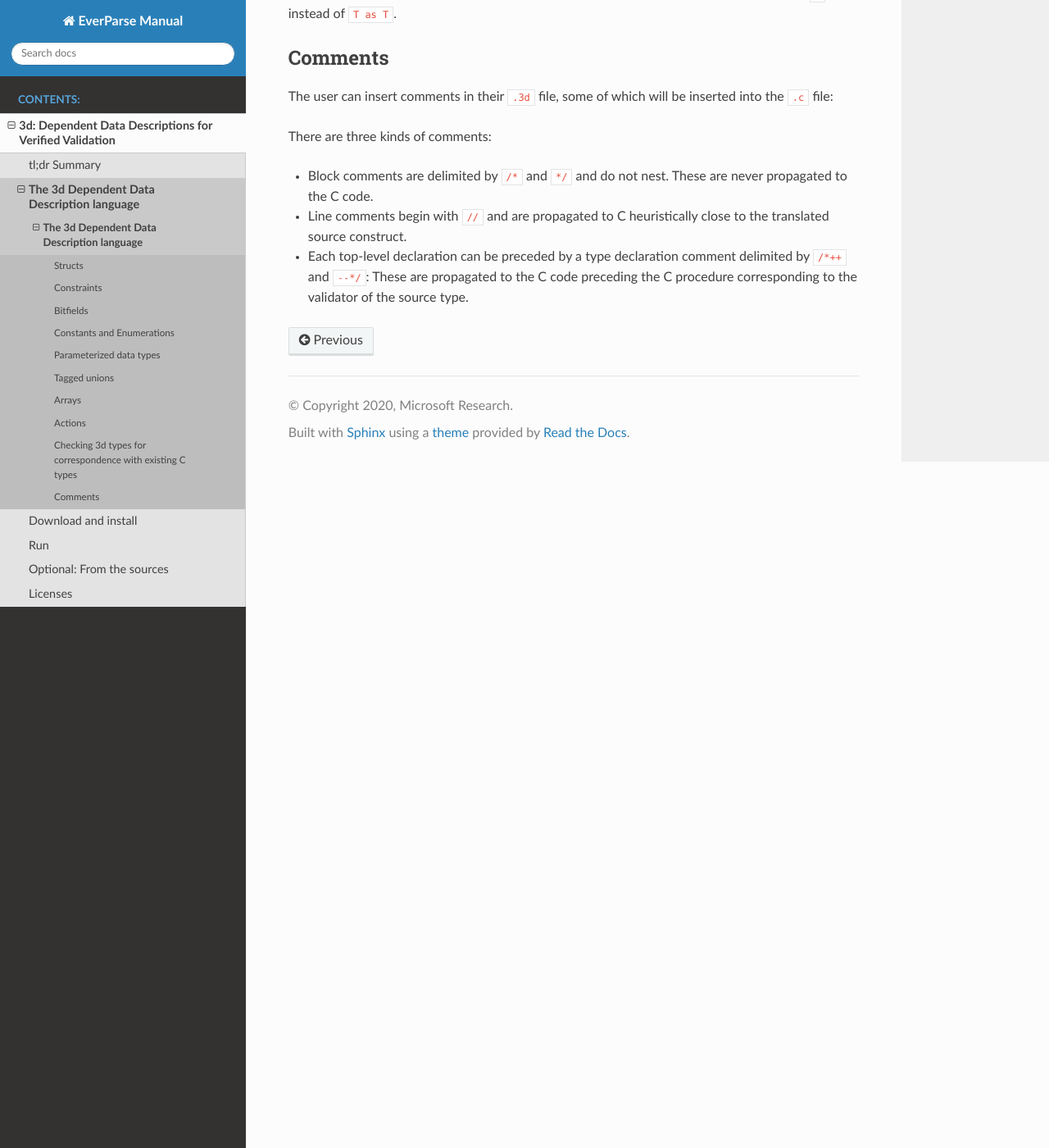
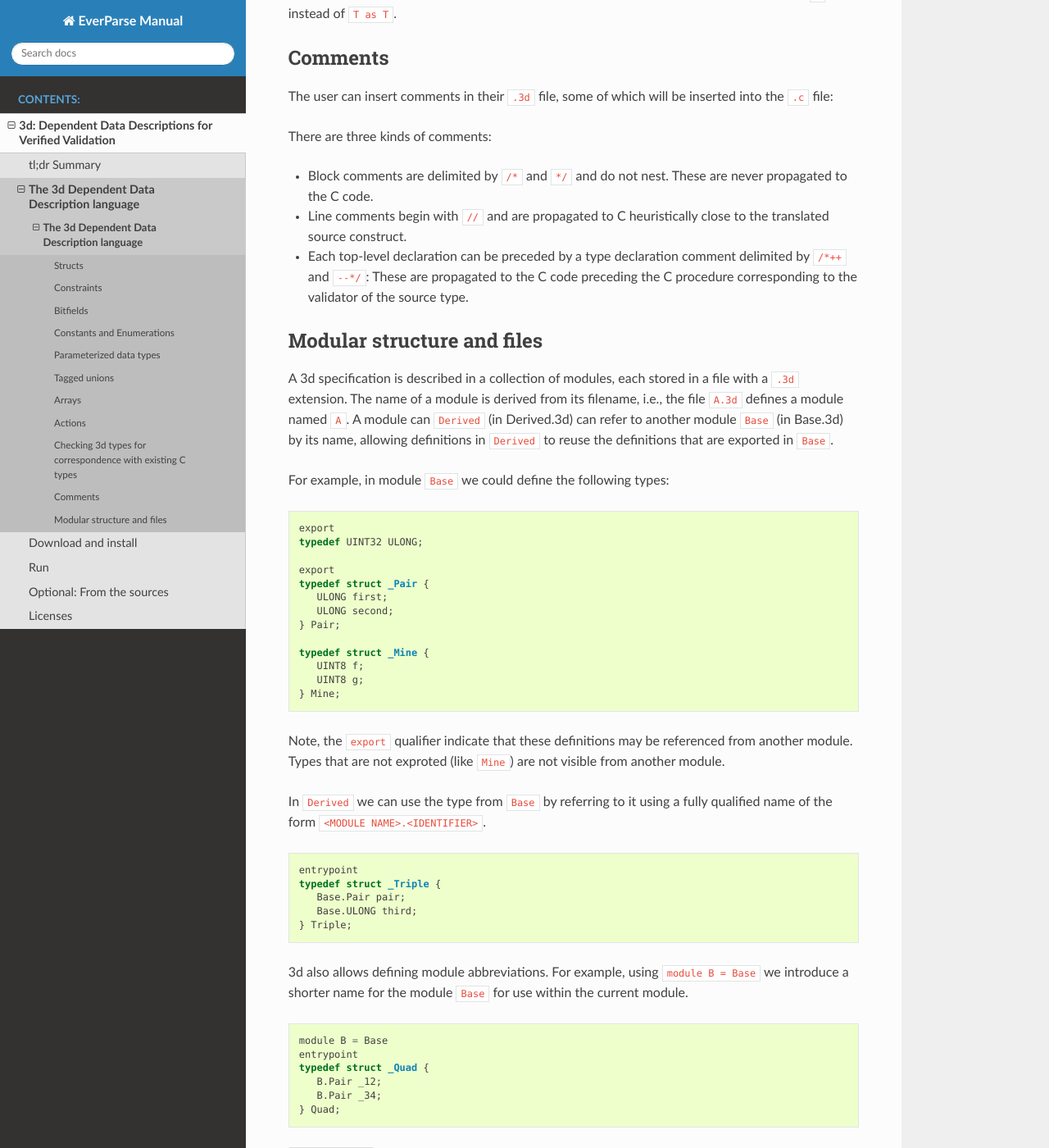
Before and after one commit to project-everest/project-everest.github.io, a Jekyll site: the page everparse/3d-lang.html, which Jekyll copies as it is, in a window 1280 px wide and 1400 px high, scrolled down 10779 px. Shown: the whole window at 82% size. Built offline with Jekyll 4.4.1, drawn with Linux system fonts in a browser that asks for light colours.

Commit message:
[CI] Refresh EverParse doc

```diff
--- a/everparse/3d-lang.html
+++ b/everparse/3d-lang.html
@@ -110,6 +110,7 @@
 <li class="toctree-l4"><a class="reference internal" href="#actions">Actions</a></li>
 <li class="toctree-l4"><a class="reference internal" href="#checking-3d-types-for-correspondence-with-existing-c-types">Checking 3d types for correspondence with existing C types</a></li>
 <li class="toctree-l4"><a class="reference internal" href="#comments">Comments</a></li>
+<li class="toctree-l4"><a class="reference internal" href="#modular-structure-and-files">Modular structure and files</a></li>
 </ul>
 </li>
 </ul>
@@ -709,6 +710,54 @@ the C code preceding the C procedure corresponding to the validator
 of the source type.</li>
 </ul>
 </div>
+<div class="section" id="modular-structure-and-files">
+<h2>Modular structure and files<a class="headerlink" href="#modular-structure-and-files" title="Permalink to this headline">¶</a></h2>
+<p>A 3d specification is described in a collection of modules, each
+stored in a file with a <code class="docutils literal notranslate"><span class="pre">.3d</span></code> extension. The name of a module is
+derived from its filename, i.e., the file <code class="docutils literal notranslate"><span class="pre">A.3d</span></code> defines a module
+named <code class="docutils literal notranslate"><span class="pre">A</span></code>. A module can <code class="docutils literal notranslate"><span class="pre">Derived</span></code> (in Derived.3d) can refer to
+another module <code class="docutils literal notranslate"><span class="pre">Base</span></code> (in Base.3d) by its name, allowing definitions
+in <code class="docutils literal notranslate"><span class="pre">Derived</span></code> to reuse the definitions that are exported in <code class="docutils literal notranslate"><span class="pre">Base</span></code>.</p>
+<p>For example, in module <code class="docutils literal notranslate"><span class="pre">Base</span></code> we could define the following types:</p>
+<div class="highlight-c notranslate"><div class="highlight"><pre><span></span><span class="n">export</span>
+<span class="k">typedef</span> <span class="n">UINT32</span> <span class="n">ULONG</span><span class="p">;</span>
+
+<span class="n">export</span>
+<span class="k">typedef</span> <span class="k">struct</span> <span class="nc">_Pair</span> <span class="p">{</span>
+   <span class="n">ULONG</span> <span class="n">first</span><span class="p">;</span>
+   <span class="n">ULONG</span> <span class="n">second</span><span class="p">;</span>
+<span class="p">}</span> <span class="n">Pair</span><span class="p">;</span>
+
+<span class="k">typedef</span> <span class="k">struct</span> <span class="nc">_Mine</span> <span class="p">{</span>
+   <span class="n">UINT8</span> <span class="n">f</span><span class="p">;</span>
+   <span class="n">UINT8</span> <span class="n">g</span><span class="p">;</span>
+<span class="p">}</span> <span class="n">Mine</span><span class="p">;</span>
+</pre></div>
+</div>
+<p>Note, the <code class="docutils literal notranslate"><span class="pre">export</span></code> qualifier indicate that these definitions may be
+referenced from another module. Types that are not exproted (like
+<code class="docutils literal notranslate"><span class="pre">Mine</span></code>) are not visible from another module.</p>
+<p>In <code class="docutils literal notranslate"><span class="pre">Derived</span></code> we can use the type from <code class="docutils literal notranslate"><span class="pre">Base</span></code> by referring to it
+using a fully qualified name of the form <code class="docutils literal notranslate"><span class="pre">&lt;MODULE</span> <span class="pre">NAME&gt;.&lt;IDENTIFIER&gt;</span></code>.</p>
+<div class="highlight-c notranslate"><div class="highlight"><pre><span></span><span class="n">entrypoint</span>
+<span class="k">typedef</span> <span class="k">struct</span> <span class="nc">_Triple</span> <span class="p">{</span>
+   <span class="n">Base</span><span class="p">.</span><span class="n">Pair</span> <span class="n">pair</span><span class="p">;</span>
+   <span class="n">Base</span><span class="p">.</span><span class="n">ULONG</span> <span class="n">third</span><span class="p">;</span>
+<span class="p">}</span> <span class="n">Triple</span><span class="p">;</span>
+</pre></div>
+</div>
+<p>3d also allows defining module abbreviations. For example, using
+<code class="docutils literal notranslate"><span class="pre">module</span> <span class="pre">B</span> <span class="pre">=</span> <span class="pre">Base</span></code> we introduce a shorter name for the module
+<code class="docutils literal notranslate"><span class="pre">Base</span></code> for use within the current module.</p>
+<div class="highlight-c notranslate"><div class="highlight"><pre><span></span><span class="n">module</span> <span class="n">B</span> <span class="o">=</span> <span class="n">Base</span>
+<span class="n">entrypoint</span>
+<span class="k">typedef</span> <span class="k">struct</span> <span class="nc">_Quad</span> <span class="p">{</span>
+   <span class="n">B</span><span class="p">.</span><span class="n">Pair</span> <span class="n">_12</span><span class="p">;</span>
+   <span class="n">B</span><span class="p">.</span><span class="n">Pair</span> <span class="n">_34</span><span class="p">;</span>
+<span class="p">}</span> <span class="n">Quad</span><span class="p">;</span>
+</pre></div>
+</div>
+</div>
 </div>
 
 
```
Also changed, not shown: everparse/_sources/3d-lang.rst.txt (+38 -0 lines), everparse/searchindex.js.
